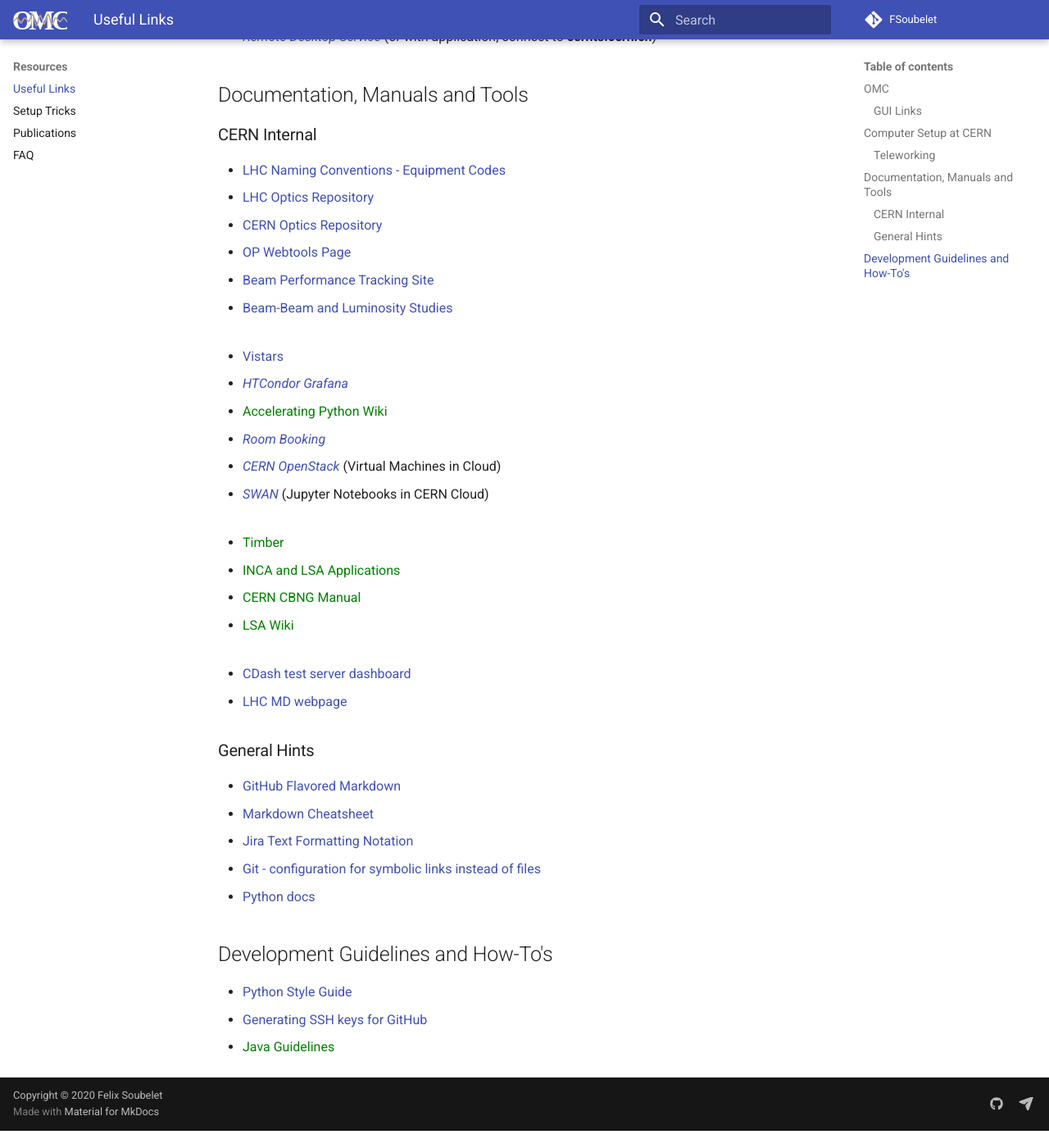
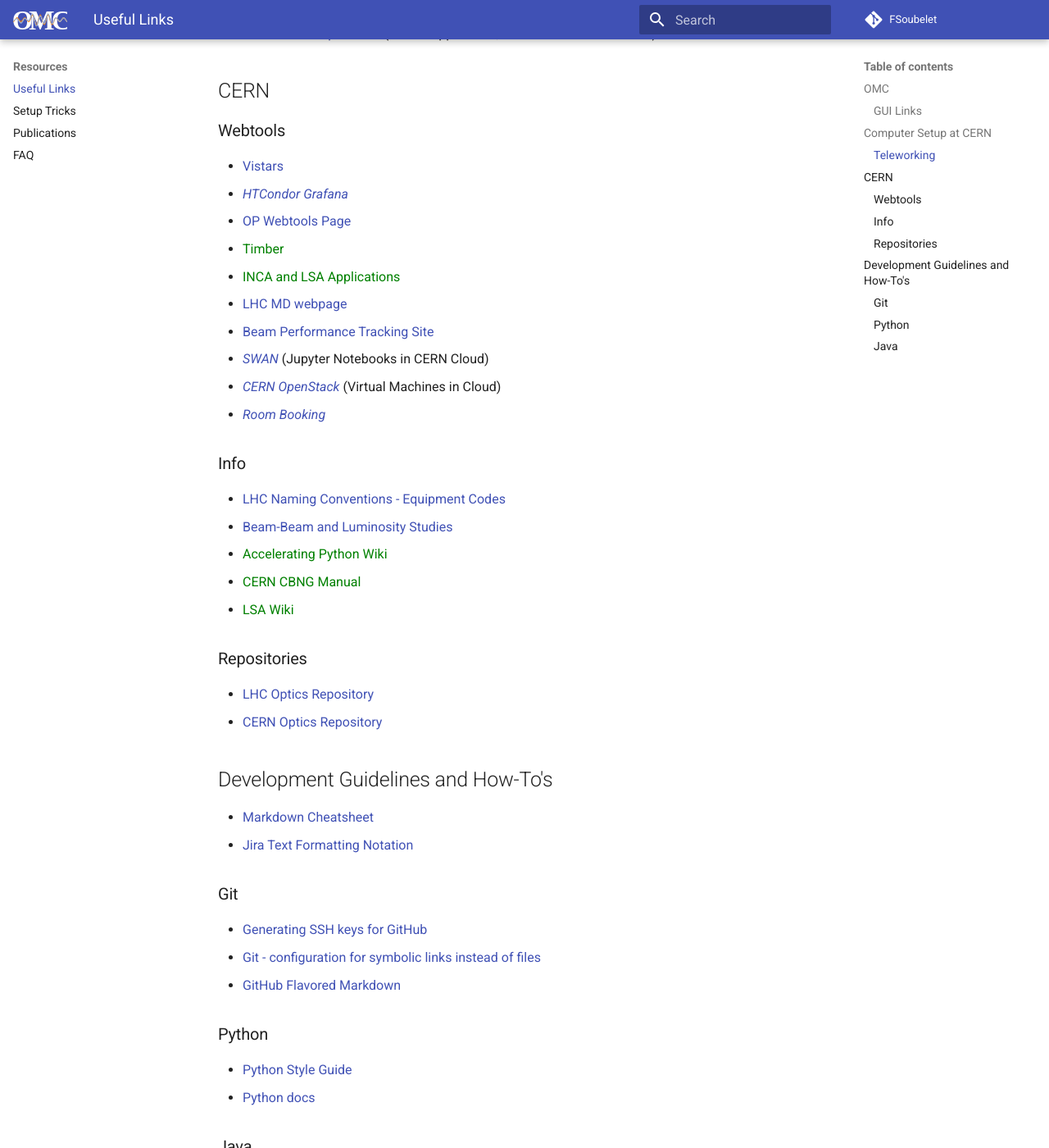
Before and after one commit to pylhc/pylhc.github.io, an MkDocs documentation site: the page built from docs/resources/links.md, in a window 1280 px wide and 1400 px high, scrolled down 1295 px. Shown: the whole window at 82% size. Built offline with MkDocs 1.6.1 and Material for MkDocs 9.7.7, drawn with Linux system fonts in a browser that asks for light colours; before the commit the page ends 2674 px from its top, so only the background shows below that.

Commit message:
Restructure links a bit

```diff
--- a/docs/resources/links.md
+++ b/docs/resources/links.md
@@ -4,11 +4,11 @@
 ???+ info "Legend"
 
     * Normal Link
-    {: style="color:var(--md-typeset-a-color);font-size=0.7rem"}
+    {: style="color:var(--md-typeset-a-color);"}
     * Webpage needs CERN-login
-    {: .cern_login style="color:var(--md-typeset-a-color);font-size:0.7rem"}
+    {: .cern_login style="color:var(--md-typeset-a-color);"}
     * Only accessible from CERN-Network
-    {: .cern_internal style="font-size:0.7rem"}
+    {: .cern_internal}
 
 ## OMC
 
@@ -52,44 +52,46 @@
 * [Cern Computing Blog - Useful tools for teleworking][cern_computing_blog]{target=_blank  .cern_login}
 * [Remote Desktop Service][remote_desktop_service]{target=_blank .cern_login} (or with application, connect to **cernts.cern.ch**)
 
-## Documentation, Manuals and Tools
 
-### CERN Internal
+## CERN
 
+### Webtools
+* [Vistars][op_vistar]{target=_blank}
+* [HTCondor Grafana][htcondor_grafana]{target=_blank .cern_login}
+* [OP Webtools Page][op_webtools]{target=_blank}
+* [Timber][timber_cern]{target=_blank .cern_internal}
+* [INCA and LSA Applications][inca_lsa_apps]{target=_blank .cern_internal}
+* [LHC MD webpage][lhc_md_page]{target=_blank}
+* [Beam Performance Tracking Site][bpt_site]{target=_blank}
+* [SWAN][swan]{target=_blank .cern_login} (Jupyter Notebooks in CERN Cloud)
+* [CERN OpenStack][cern_openstack]{target=_blank .cern_login} (Virtual Machines in Cloud)
+* [Room Booking][room_booking]{target=_blank .cern_login}
+### Info
 * [LHC Naming Conventions - Equipment Codes][equipment_codes]{target=_blank}
+* [Beam-Beam and Luminosity Studies][bblumi]{target=_blank}
+* [Accelerating Python Wiki][acc_py_wiki]{target=_blank .cern_internal}
+* [CERN CBNG Manual][cbng_manual]{target=_blank .cern_internal}
+* [LSA Wiki][lsa_wiki]{target=_blank .cern_internal}
+
+### Repositories
 * [LHC Optics Repository][lhc_gitlab]{target=_blank}
 * [CERN Optics Repository][cern_optics_repo_site]{target=_blank}
-* [OP Webtools Page][op_webtools]{target=_blank}
-* [Beam Performance Tracking Site][bpt_site]{target=_blank}
-* [Beam-Beam and Luminosity Studies][bblumi]{target=_blank}
-<br><br>
-* [Vistars][op_vistar]{target=_blank}
-* [HTCondor Grafana][htcondor_grafana]{target=_blank .cern_login}
-* [Accelerating Python Wiki][acc_py_wiki]{target=_blank .cern_internal}
-* [Room Booking][room_booking]{target=_blank .cern_login}
-* [CERN OpenStack][cern_openstack]{target=_blank .cern_login} (Virtual Machines in Cloud)
-* [SWAN][swan]{target=_blank .cern_login} (Jupyter Notebooks in CERN Cloud)
-<br><br>
-* [Timber][timber_cern]{target=_blank .cern_internal}
-* [INCA and LSA Applications][inca_lsa_apps]{target=_blank .cern_internal}
-* [CERN CBNG Manual][cbng_manual]{target=_blank .cern_internal}
-* [LSA Wiki][lsa_wiki]{target=_blank .cern_internal}
-<br><br>
-* [CDash test server dashboard][cdash_testserver]{target=_blank}
-* [LHC MD webpage][lhc_md_page]{target=_blank}
-
-### General Hints
-
-* [GitHub Flavored Markdown][github_markdown]{target=_blank}
-* [Markdown Cheatsheet][markdown_cheatsheet]{target=_blank}
-* [Jira Text Formatting Notation][jira_formatting]{target=_blank}
-* [Git - configuration for symbolic links instead of files][git_configs]{target=_blank}
-* [Python docs][python_docs]{target=_blank}
 
 ## Development Guidelines and How-To's
 
+* [Markdown Cheatsheet][markdown_cheatsheet]{target=_blank}
+* [Jira Text Formatting Notation][jira_formatting]{target=_blank}
+
+### Git
+* [Generating SSH keys for GitHub][ssh_keys_github]{target=_blank}
+* [Git - configuration for symbolic links instead of files][git_configs]{target=_blank}
+* [GitHub Flavored Markdown][github_markdown]{target=_blank}
+
+### Python
 * [Python Style Guide][python_style_guide]{target=_blank}
-* [Generating SSH keys for GitHub][ssh_keys_github]{target=_blank}
+* [Python docs][python_docs]{target=_blank}
+
+### Java
 * [Java Guidelines][java_guidelines]{target=_blank .cern_internal}
 
 
@@ -141,7 +143,6 @@
 [cbng_manual]: https://wikis.cern.ch/display/DVTLS/CBNG
 [lsa_wiki]: https://wikis.cern.ch/display/LSA/Home
 
-[cdash_testserver]: http://abp-cdash.web.cern.ch/abp-cdash/
 [lhc_md_page]: https://espace.cern.ch/lhc-md/default.aspx
 
 [github_markdown]: https://help.github.com/articles/github-flavored-markdown
```
